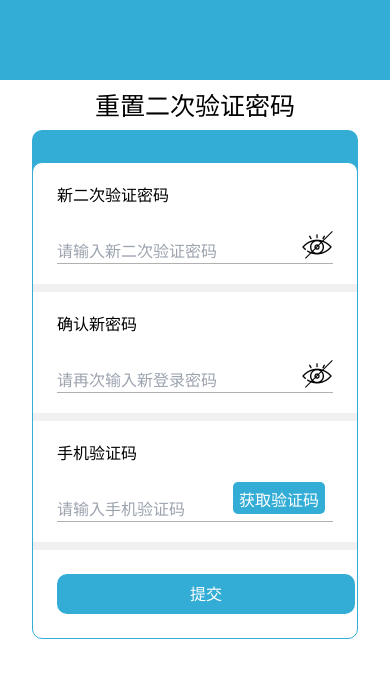
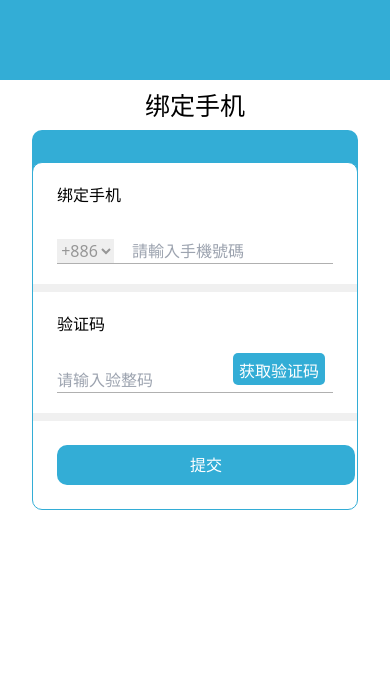
Before and after one commit to katelove/wallet, a Vue app: page / in a window 390 px wide. Shown: the top 678 px of the page. Built offline with nearby package versions, Linux system fonts and the light colour scheme.

Commit message:
create BindPhone

```diff
--- /dev/null
+++ b/src/components/BindPhone.vue
@@ -0,0 +1,54 @@
+<template>
+  <div class="flex justify-center mt-2 flex-col m-auto">
+    <Title class="flex justify-center" heading="绑定手机"></Title>
+    <BlueContainer title="" class="ml-8 mr-8 mt-10">
+      <div class="pr-6 pl-6 pt-5 pb-5">
+        <p class="text-base">绑定手机</p>
+        <div class="relative  mt-8">
+          <select class="select-border  text-yewLime absolute">
+            <option value="+886" class="text-center">+886</option>
+          </select>
+          <Input
+            class="border-none border-line w-full"
+            placeholder="                  請輸入手機號碼"
+          />
+        </div>
+      </div>
+      <div class="w-full bg-diamondGrey h-2"></div>
+      <div class="pr-6 pl-6 pt-5 pb-5">
+        <p class="text-base">验证码</p>
+        <div class="relative">
+          <input
+            class="w-full border-none border-line  mt-8"
+            placeholder="请输入验整码"
+          />
+          <Button class="h-8 absolute right-2 bottom-2 rounded-5px p-1.5 "
+            >获取验证码</Button
+          >
+        </div>
+      </div>
+      <div class="w-full bg-diamondGrey h-2"></div>
+      <Button class="w-75 h-10 m-6 rounded-10px">提交</Button>
+    </BlueContainer>
+  </div>
+</template>
+
+<script>
+import Title from "./Title.vue";
+import BlueContainer from "./BlueContainer.vue";
+import Button from "./Button.vue";
+
+export default {
+  components: {
+    Title,
+    BlueContainer,
+    Button,
+  },
+};
+</script>
+
+<style>
+.border-line {
+  border-bottom: 1px solid #b0b0b0;
+}
+</style>
--- a/src/views/Home.vue
+++ b/src/views/Home.vue
@@ -15,7 +15,8 @@
   <!-- <SafeCenter/> -->
   <!-- <ModifyLoginPwd/> -->
   <!-- <ModifyLoginSecondPwd/> -->
-  <SetSecondPwd/>
+  <!-- <SetSecondPwd/> -->
+  <BindPhone/>
 </template>
 
 <script>
@@ -35,7 +36,8 @@
 // import SafeCenter from "../components/SafeCenter.vue"
 // import ModifyLoginPwd from "../components/ModifyLoginPwd.vue"
 // import ModifyLoginSecondPwd from "../components/ModifyLoginSecondPwd.vue"
-import SetSecondPwd from "../components/SetSecondPwd.vue";
+// import SetSecondPwd from "../components/SetSecondPwd.vue";
+import BindPhone from "../components/BindPhone.vue"
 
 export default {
   components: {
@@ -55,7 +57,8 @@ export default {
     // SafeCenter
     // ModifyLoginPwd
     // ModifyLoginSecondPwd
-    SetSecondPwd
+    // SetSecondPwd
+    BindPhone
   },
 };
 </script>
```
